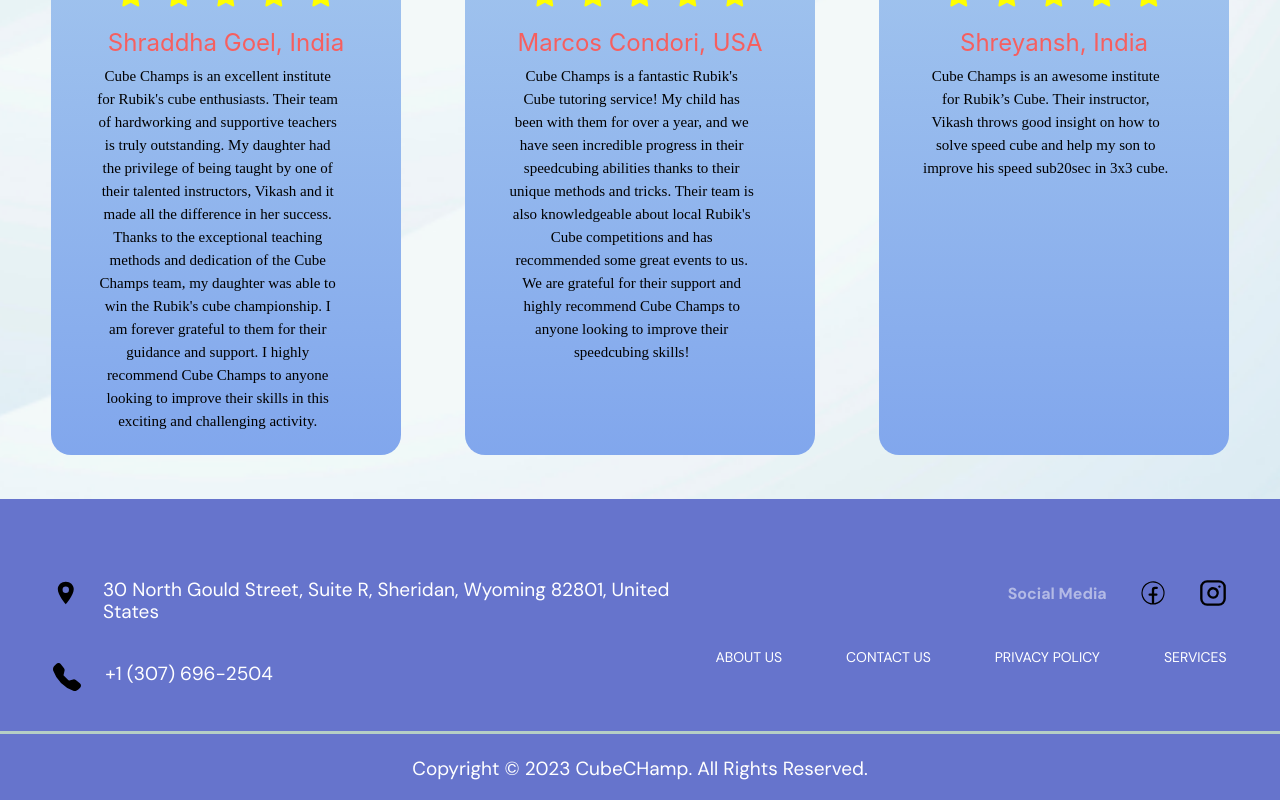
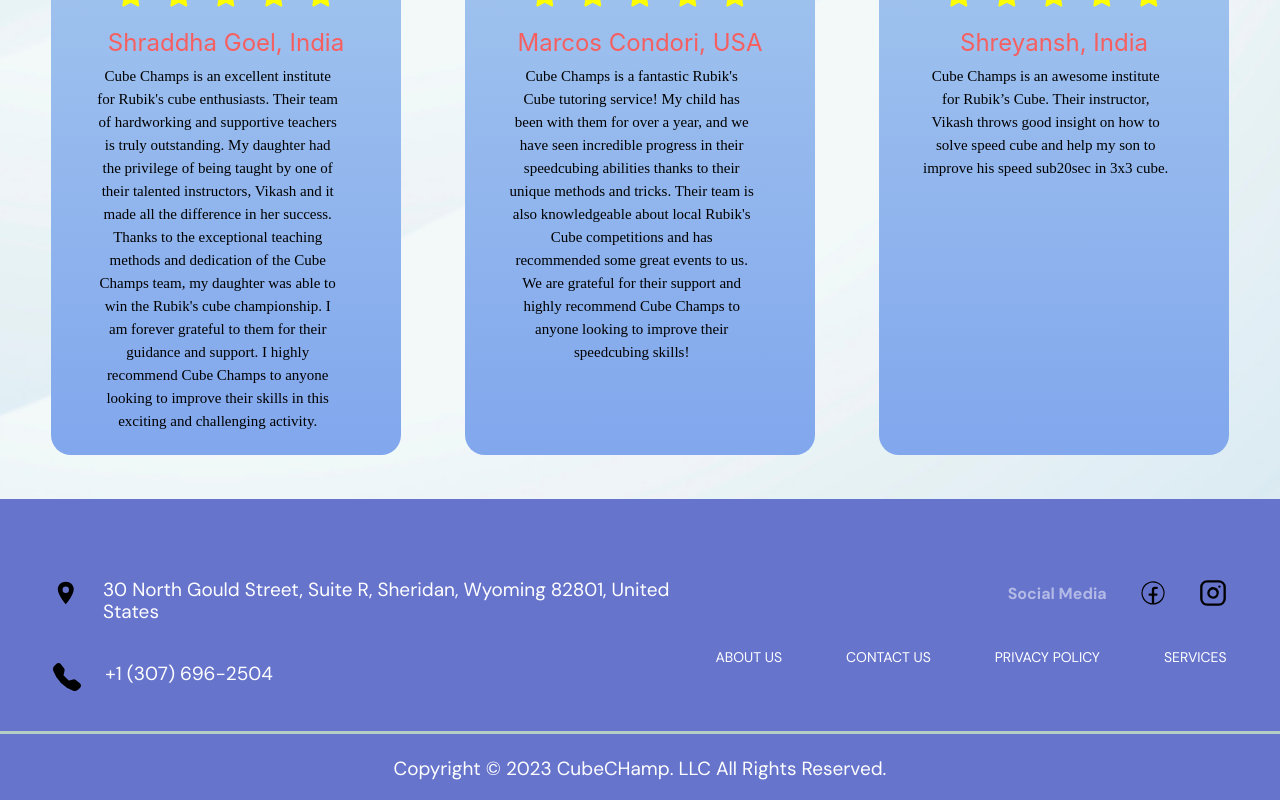
Before and after one commit to urstrulynishkarsh/Cubechamp, a React (Create React App) app: page / in a window 1280 px wide. Shown: the part 2360-3160 px from the top of the page. Built offline with nearby package versions, Linux system fonts and the light colour scheme.

Commit message:
first commit

```diff
--- a/src/components/Footer.js
+++ b/src/components/Footer.js
@@ -101,7 +101,7 @@
       <div className="flex-1 h-[3px] bg-[#b5cec5] mt-10 w-[1280px] mx-auto"></div>
       <div className="relative flex flex-row w-12/12 max-w-[1280px] mx-auto pb-5">
         <p className="mx-auto mt-6 footer-location footer-location2">
-          Copyright © 2023 CubeCHamp.
+          Copyright © 2023 CubeCHamp. LLC
           All Rights Reserved.
         </p>
       </div>
```
